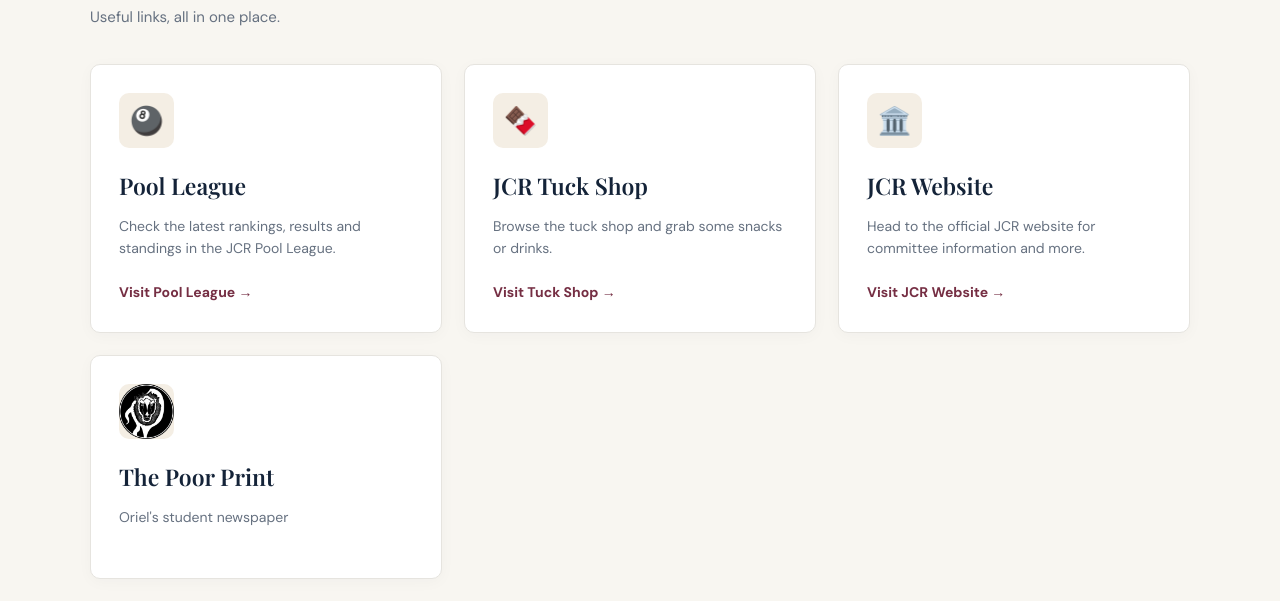
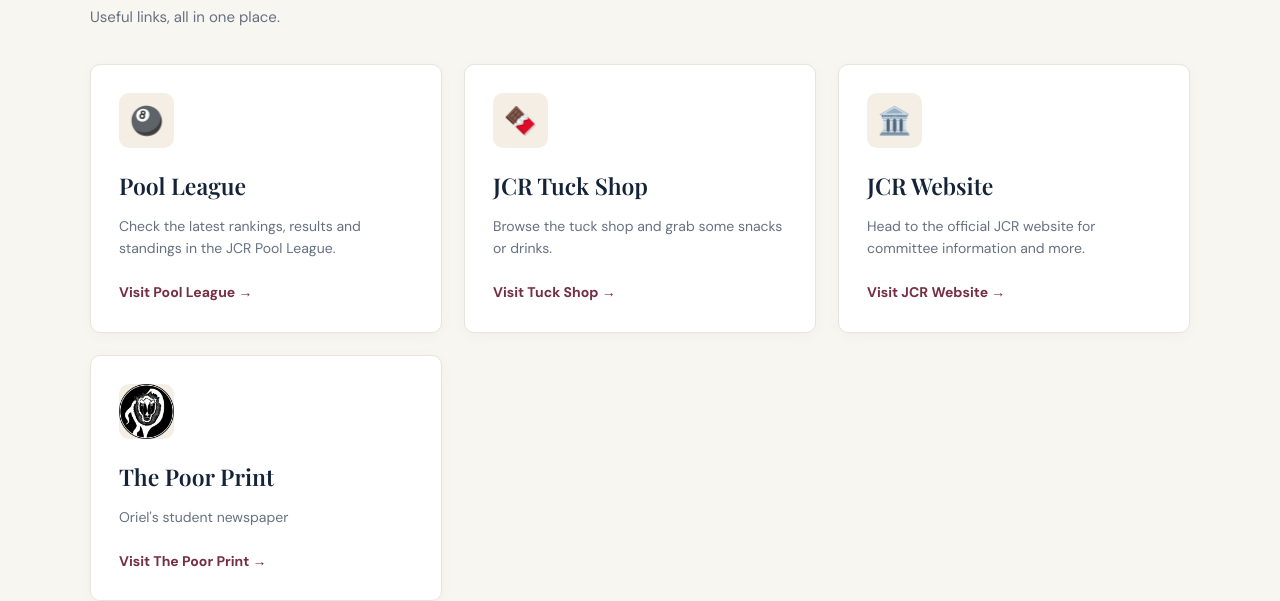
Before and after one commit to orieljcrtreasurer/oriel-jcr, a plain HTML site: page index.html in a window 1280 px wide. Shown: the part 206-807 px from the top of the page. Drawn offline with nearby package versions, Linux system fonts and the light colour scheme.

Commit message:
Add link to The Poor Print in the student newspaper section

```diff
--- a/index.html
+++ b/index.html
@@ -121,6 +121,10 @@
           <p>
             Oriel's student newspaper
           </p>
+
+          <span class="card-link">
+            Visit The Poor Print →
+          </span>
 
          </a>
 
```
